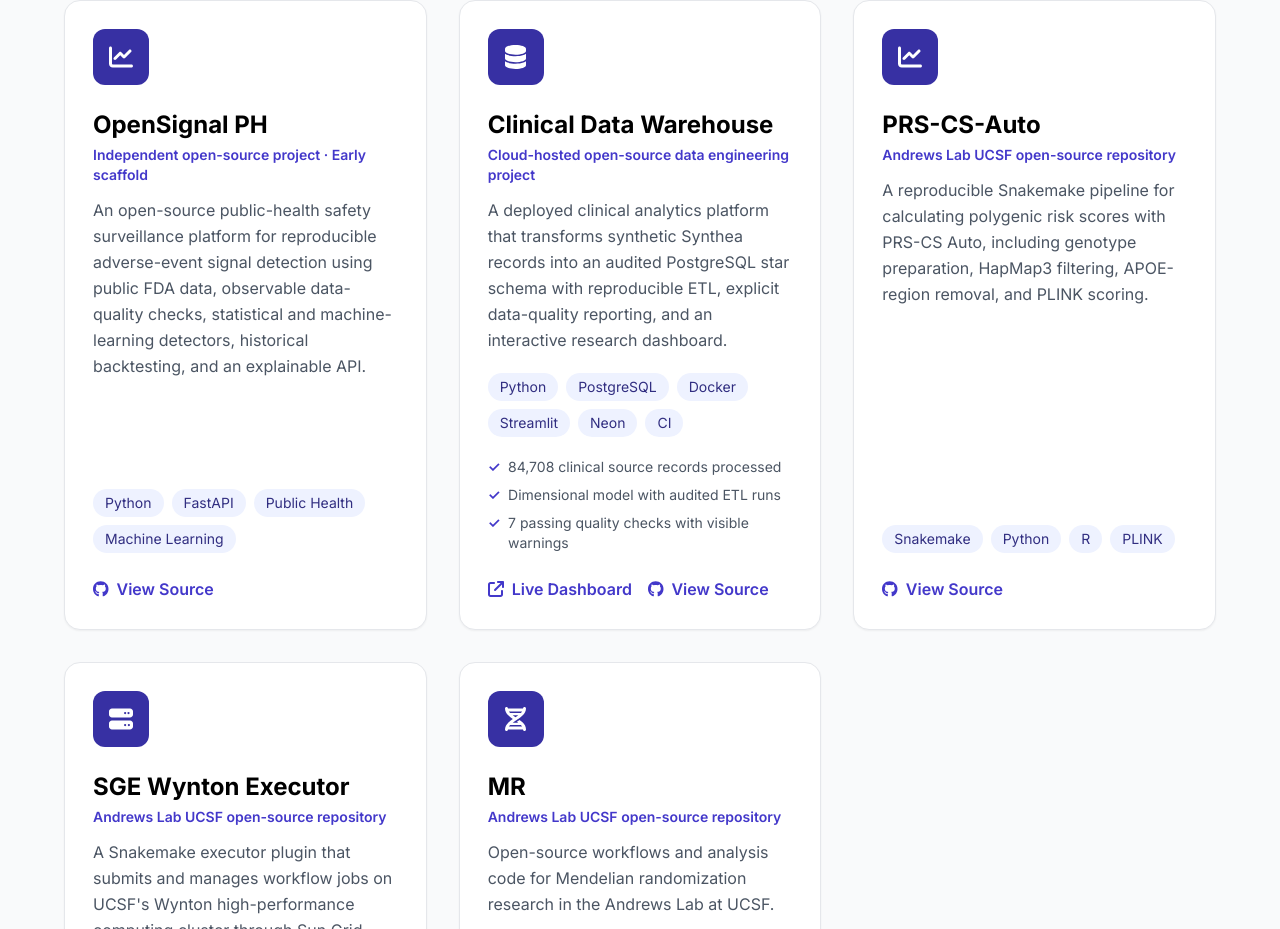
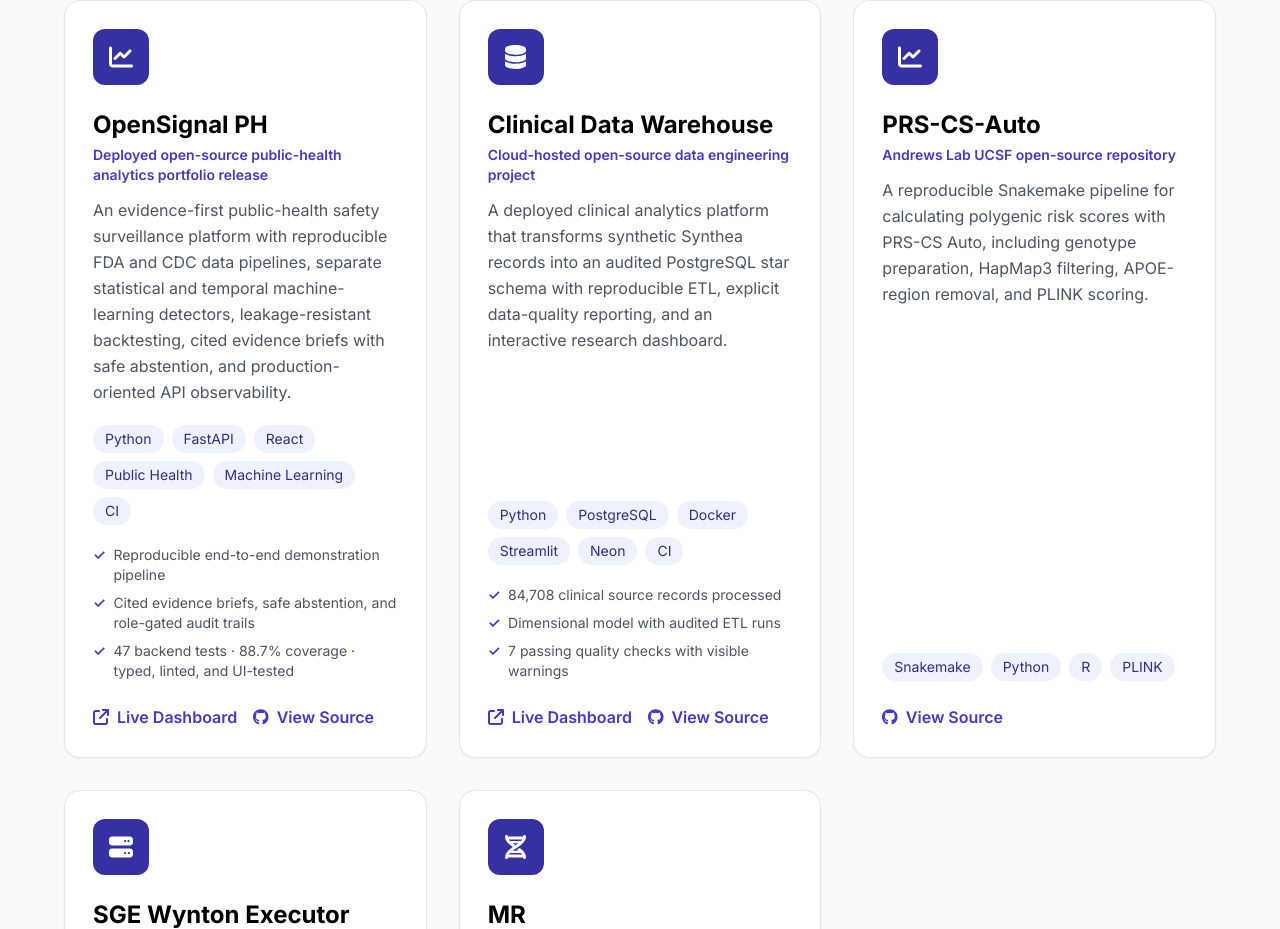
Before and after one commit to codewithrakshya/RakshyaSharma, a React (Create React App) app: page /portfolio in a window 1280 px wide. Shown: the part 328-1257 px from the top of the page. Built offline with nearby package versions, Linux system fonts and the light colour scheme.

Commit message:
Showcase OpenSignal PH portfolio release

```diff
--- a/src/components/ProjectCategories.js
+++ b/src/components/ProjectCategories.js
@@ -42,11 +42,17 @@
   {
     name: "OpenSignal PH",
     description:
-      "An open-source public-health safety surveillance platform for reproducible adverse-event signal detection using public FDA data, observable data-quality checks, statistical and machine-learning detectors, historical backtesting, and an explainable API.",
+      "An evidence-first public-health safety surveillance platform with reproducible FDA and CDC data pipelines, separate statistical and temporal machine-learning detectors, leakage-resistant backtesting, cited evidence briefs with safe abstention, and production-oriented API observability.",
     link: "https://github.com/codewithrakshya/opensignal-ph",
-    tech: ["Python", "FastAPI", "Public Health", "Machine Learning"],
+    demoLink: "https://opensignal-ph.sriman.chatgpt.site",
+    tech: ["Python", "FastAPI", "React", "Public Health", "Machine Learning", "CI"],
     icon: faChartLine,
-    context: "Independent open-source project · Early scaffold",
+    context: "Deployed open-source public-health analytics portfolio release",
+    highlights: [
+      "Reproducible end-to-end demonstration pipeline",
+      "Cited evidence briefs, safe abstention, and role-gated audit trails",
+      "47 backend tests · 88.7% coverage · typed, linted, and UI-tested",
+    ],
   },
   {
     name: "Clinical Data Warehouse",
```
